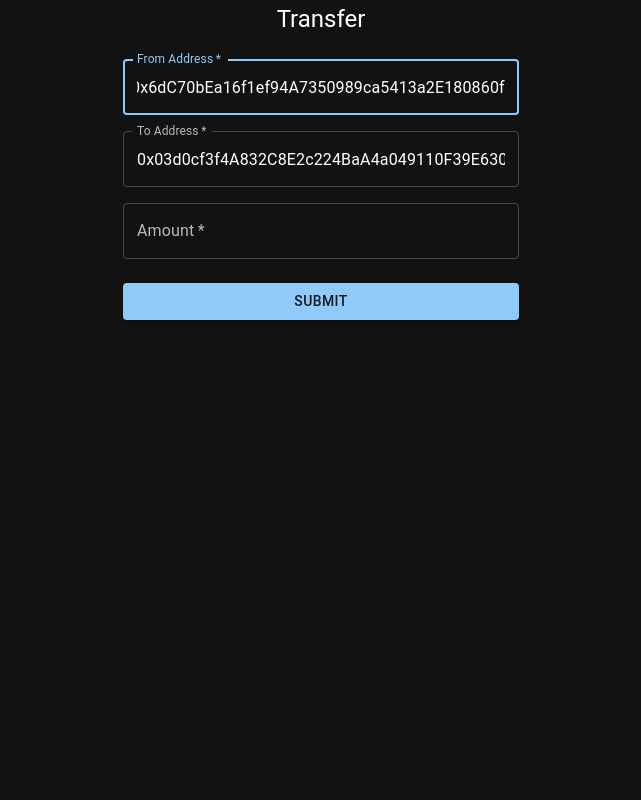
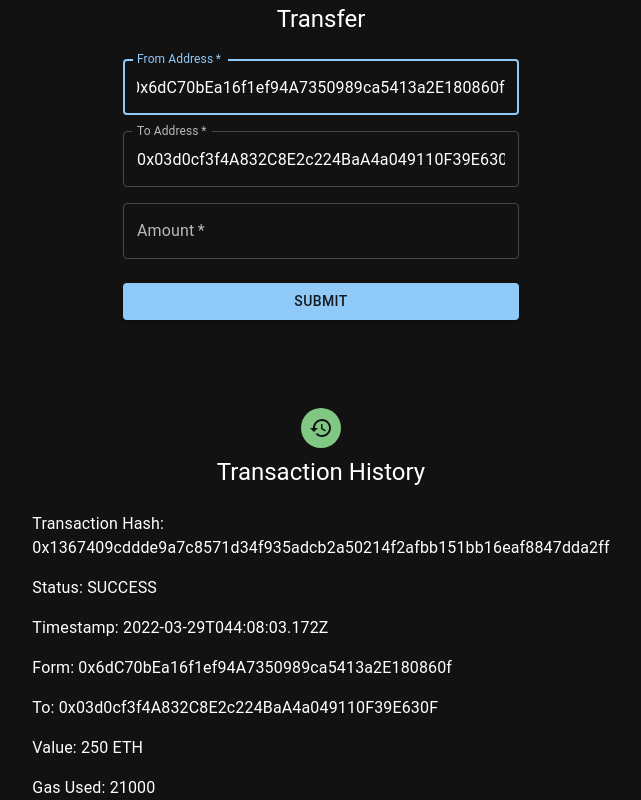
Before and after one commit to allentsangdev/Blockchain-Explorer, a React (Create React App) app: page / in a window 1280 px wide. Shown: the part 205-1005 px from the top of the page, without its empty margins (319-960 px from the left). Before the commit the page ends 800 px from the top, so only its background shows below. Built offline with nearby package versions, Linux system fonts and the light colour scheme.

Commit message:
add transaction history component

```diff
--- a/src/components/App.js
+++ b/src/components/App.js
@@ -1,5 +1,6 @@
 import './App.css';
 import Transfer from './Transfer';
+import Transaction from './Transaction';
 import Navbar from './Navbar';
 import CssBaseline from '@mui/material/CssBaseline';
 import { createTheme, ThemeProvider } from '@mui/material/styles';
@@ -29,6 +30,7 @@ function App() {
       <div className="App">
         <Navbar switchTheme={switchTheme}/>
         <Transfer/>
+        <Transaction/>
       </div>
     </ThemeProvider>
   );
--- /dev/null
+++ b/src/components/Transaction.jsx
@@ -0,0 +1,71 @@
+import * as React from 'react';
+import Avatar from '@mui/material/Avatar';
+import CssBaseline from '@mui/material/CssBaseline';
+import Grid from '@mui/material/Grid';
+import Box from '@mui/material/Box';
+import Typography from '@mui/material/Typography';
+import Container from '@mui/material/Container';
+import HistoryIcon from '@mui/icons-material/History';
+
+// Defining the mock data
+// With only one object for testing
+const transactionHistoryData =
+  {
+      transactionHash: "0x1367409cddde9a7c8571d34f935adcb2a50214f2afbb151bb16eaf8847dda2ff",
+      status: "SUCCESS",
+      timeStamp: "2022-03-29T044:08:03.172Z",
+      from: "0x6dC70bEa16f1ef94A7350989ca5413a2E180860f",
+      to: "0x03d0cf3f4A832C8E2c224BaA4a049110F39E630F",
+      value: "250 ETH",
+      gasUsed: "21000"
+  }
+
+export default function Transaction() {
+
+  return (
+    <div>
+      <Container component="main" maxWidth="xs">
+        <CssBaseline />
+        <Box sx={{ marginTop: 8, display: 'flex', flexDirection: 'column', alignItems: 'center',}}>
+          <Avatar sx={{ m: 1, bgcolor: 'success.light' }}>
+            <HistoryIcon />
+          </Avatar>
+          <Typography component="h1" variant="h5">
+            Transaction History
+          </Typography>
+          <Box component="form" noValidate sx={{ mt: 3 }}>
+            <Grid container spacing={2}>
+              <Grid item xs={12}>
+                <Typography component="p" variant="p"> Transaction Hash: {transactionHistoryData.transactionHash} </Typography>
+              </Grid>
+              <Grid item xs={12}>
+                <Typography component="p" variant="p"> Status: {transactionHistoryData.status} </Typography>
+              </Grid>
+              <Grid item xs={12}>
+                <Typography component="p" variant="p"> Timestamp: {transactionHistoryData.timeStamp} </Typography>
+              </Grid>
+              <Grid item xs={12}>
+                <Typography component="p" variant="p"> Form: {transactionHistoryData.from} </Typography>
+              </Grid>
+              <Grid item xs={12}>
+                <Typography component="p" variant="p"> To: {transactionHistoryData.to} </Typography>
+              </Grid>
+              <Grid item xs={12}>
+                <Typography component="p" variant="p"> Value: {transactionHistoryData.value}</Typography>
+              </Grid>
+              <Grid item xs={12}>
+                <Typography component="p" variant="p"> Gas Used: {transactionHistoryData.gasUsed}</Typography>
+              </Grid>
+            </Grid>
+
+            <Grid container justifyContent="flex-end">
+              <Grid item>
+              </Grid>
+            </Grid>
+          </Box>
+        </Box>
+      </Container>
+
+  </div>
+  );
+}
```
